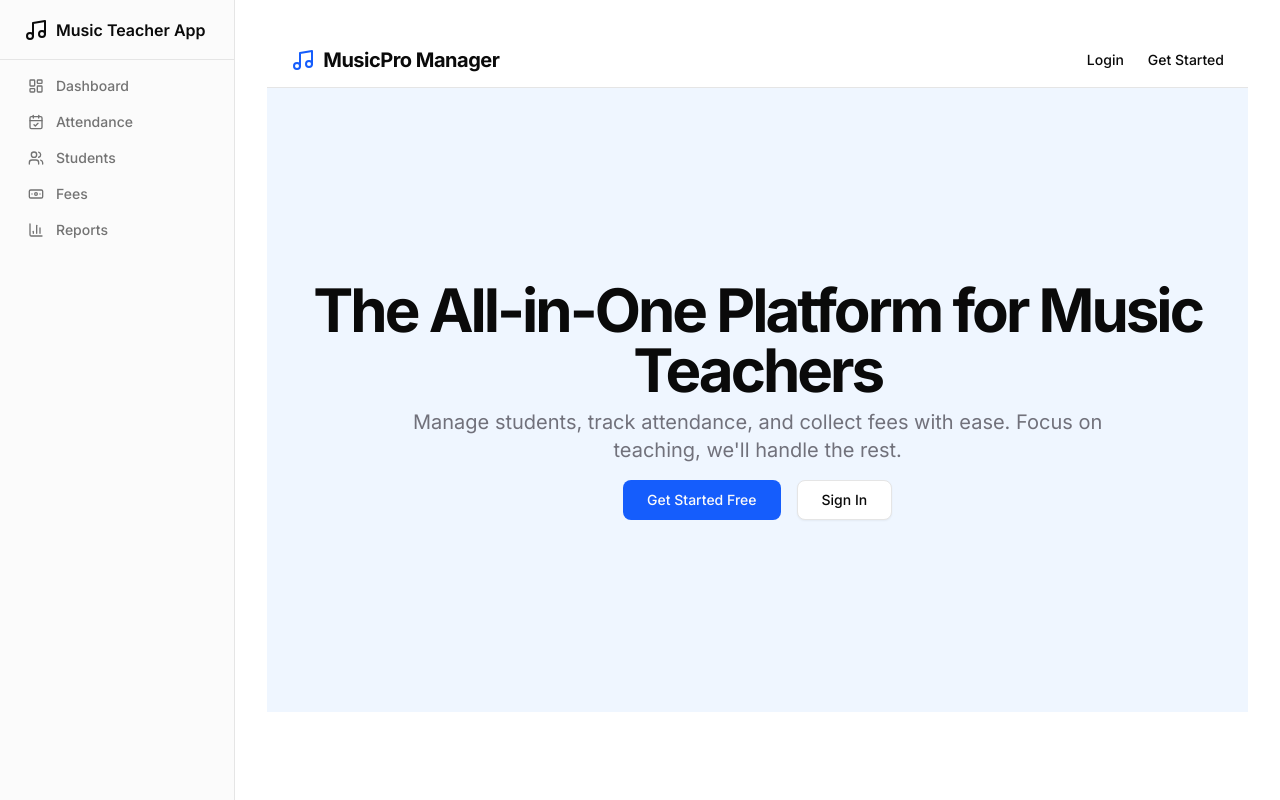
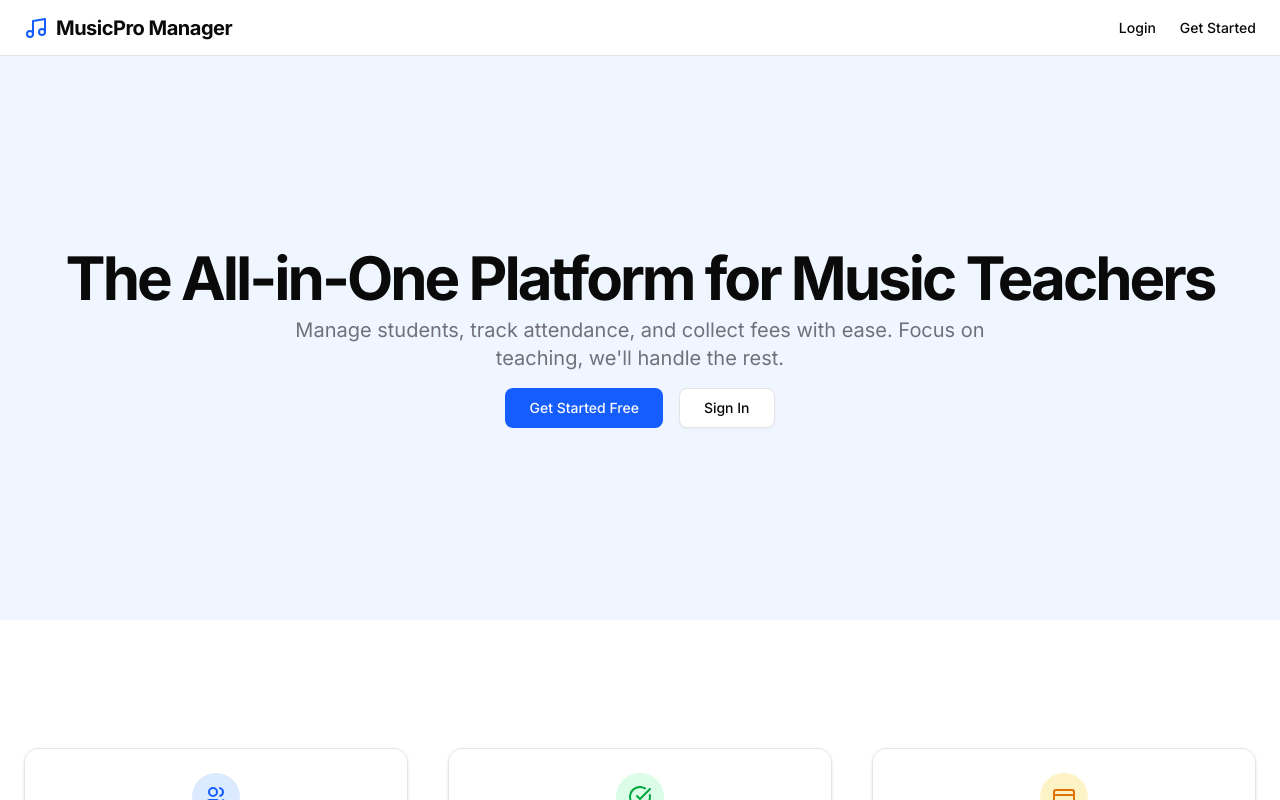
Before and after one commit to Shubh-Pandey99/music-teacher-app, a Next.js app: page / in a window 1280 px wide. Shown: the top 800 px of the page. Built offline with nearby package versions, Linux system fonts and the light colour scheme.

Commit message:
Auth: Implement proper routing, logout, and persistent sessions

```diff
--- a/src/app/layout.tsx
+++ b/src/app/layout.tsx
@@ -3,8 +3,7 @@ import type { Metadata } from "next";
 import { Inter } from "next/font/google";
 import "./globals.css";
 import { cn } from "@/lib/utils";
-import { BottomNav } from "@/components/bottom-nav";
-import { SideNav } from "@/components/side-nav";
+import { NavigationWrapper } from "@/components/navigation-wrapper";
 import { Toaster } from "sonner";
 
 const inter = Inter({ subsets: ["latin"] });
@@ -22,15 +21,9 @@ export default function RootLayout({
   return (
     <html lang="en">
       <body className={cn(inter.className, "antialiased min-h-screen bg-background")}>
-        <div className="flex min-h-screen w-full flex-col md:flex-row">
-          <SideNav />
-          <div className="flex flex-col w-full md:pl-0 pb-20 md:pb-0">
-            <main className="flex-1 p-4 md:p-6 lg:p-8 overflow-y-auto">
-              {children}
-            </main>
-          </div>
-          <BottomNav />
-        </div>
+        <NavigationWrapper>
+          {children}
+        </NavigationWrapper>
         <Toaster richColors position="top-right" />
       </body>
     </html>
--- a/src/auth.config.ts
+++ b/src/auth.config.ts
@@ -11,13 +11,14 @@ export const authConfig = {
             const protectedRoutes = ['/dashboard', '/attendance', '/students', '/fees', '/reports']
             const isProtectedRoute = protectedRoutes.some(route => nextUrl.pathname.startsWith(route))
             const isAuthRoute = nextUrl.pathname.startsWith('/login') || nextUrl.pathname.startsWith('/signup')
+            const isRootPage = nextUrl.pathname === '/'
 
             if (isProtectedRoute) {
                 if (isLoggedIn) return true
                 return false // Redirect to login
             }
 
-            if (isAuthRoute && isLoggedIn) {
+            if ((isAuthRoute || isRootPage) && isLoggedIn) {
                 return Response.redirect(new URL('/dashboard', nextUrl))
             }
 
--- /dev/null
+++ b/src/components/auth/logout-button.tsx
@@ -0,0 +1,26 @@
+
+"use client"
+
+import { signOut } from "next-auth/react"
+import { Button } from "@/components/ui/button"
+import { LogOut } from "lucide-react"
+import { cn } from "@/lib/utils"
+
+interface LogoutButtonProps {
+    className?: string
+    variant?: "default" | "outline" | "ghost" | "secondary" | "destructive" | "link"
+    hideText?: boolean
+}
+
+export function LogoutButton({ className, variant = "ghost", hideText = false }: LogoutButtonProps) {
+    return (
+        <Button
+            variant={variant}
+            className={cn("flex items-center gap-3 w-full justify-start", className)}
+            onClick={() => signOut({ callbackUrl: "/login" })}
+        >
+            <LogOut className="h-4 w-4" />
+            {!hideText && <span>Logout</span>}
+        </Button>
+    )
+}
--- a/src/components/bottom-nav.tsx
+++ b/src/components/bottom-nav.tsx
@@ -5,6 +5,7 @@ import Link from "next/link"
 import { usePathname } from "next/navigation"
 import { LayoutDashboard, Users, CalendarCheck, Banknote, BarChart3 } from "lucide-react"
 import { cn } from "@/lib/utils"
+import { LogoutButton } from "./auth/logout-button"
 
 const navItems = [
     {
@@ -58,6 +59,10 @@ export function BottomNav() {
                         </Link>
                     )
                 })}
+                <div className="flex flex-col items-center justify-center w-full h-full space-y-1 text-xs font-medium text-muted-foreground transition-colors hover:text-destructive">
+                    <LogoutButton hideText className="h-full w-full flex-col p-0 gap-1 bg-transparent hover:bg-transparent" />
+                    <span className="text-[10px]">Logout</span>
+                </div>
             </nav>
         </div>
     )
--- /dev/null
+++ b/src/components/navigation-wrapper.tsx
@@ -0,0 +1,27 @@
+
+"use client"
+
+import { usePathname } from "next/navigation"
+import { SideNav } from "./side-nav"
+import { BottomNav } from "./bottom-nav"
+import { cn } from "@/lib/utils"
+
+export function NavigationWrapper({ children }: { children: React.ReactNode }) {
+    const pathname = usePathname()
+    const isPublicPage = pathname === "/" || pathname === "/login" || pathname === "/signup"
+
+    return (
+        <div className="flex min-h-screen w-full flex-col md:flex-row">
+            {!isPublicPage && <SideNav />}
+            <div className={cn(
+                "flex flex-col w-full",
+                !isPublicPage && "pb-20 md:pb-0"
+            )}>
+                <main className="flex-1 overflow-y-auto">
+                    {children}
+                </main>
+            </div>
+            {!isPublicPage && <BottomNav />}
+        </div>
+    )
+}
--- a/src/components/side-nav.tsx
+++ b/src/components/side-nav.tsx
@@ -5,6 +5,7 @@ import Link from "next/link"
 import { usePathname } from "next/navigation"
 import { LayoutDashboard, Users, CalendarCheck, Banknote, BarChart3, Music } from "lucide-react"
 import { cn } from "@/lib/utils"
+import { LogoutButton } from "./auth/logout-button"
 
 
 const navItems = [
@@ -69,8 +70,8 @@ export function SideNav() {
                         })}
                     </nav>
                 </div>
-                <div className="mt-auto p-4">
-                    {/* Future: User profile / logout */}
+                <div className="mt-auto p-4 border-t">
+                    <LogoutButton />
                 </div>
             </div>
         </div>
```
